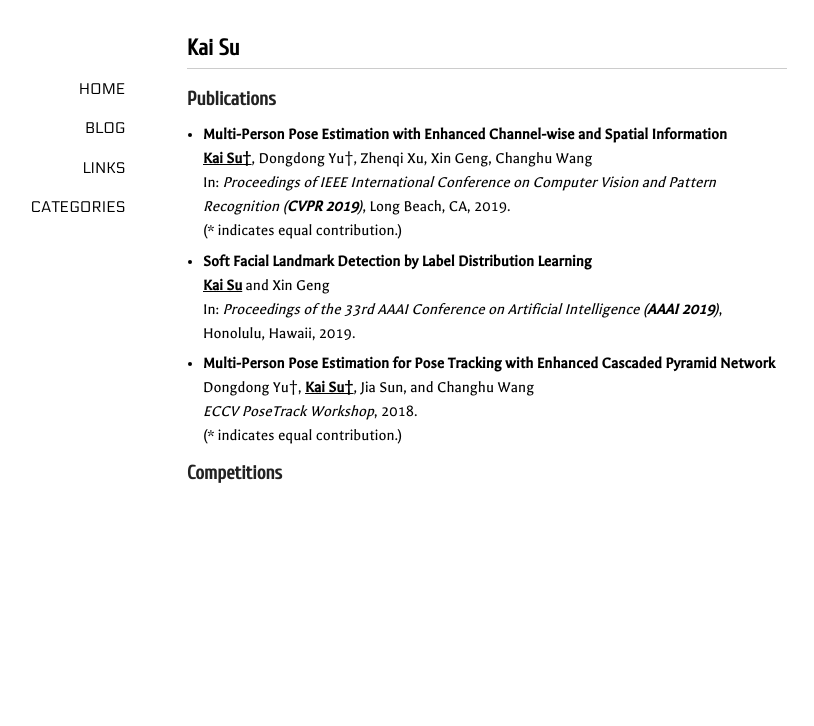
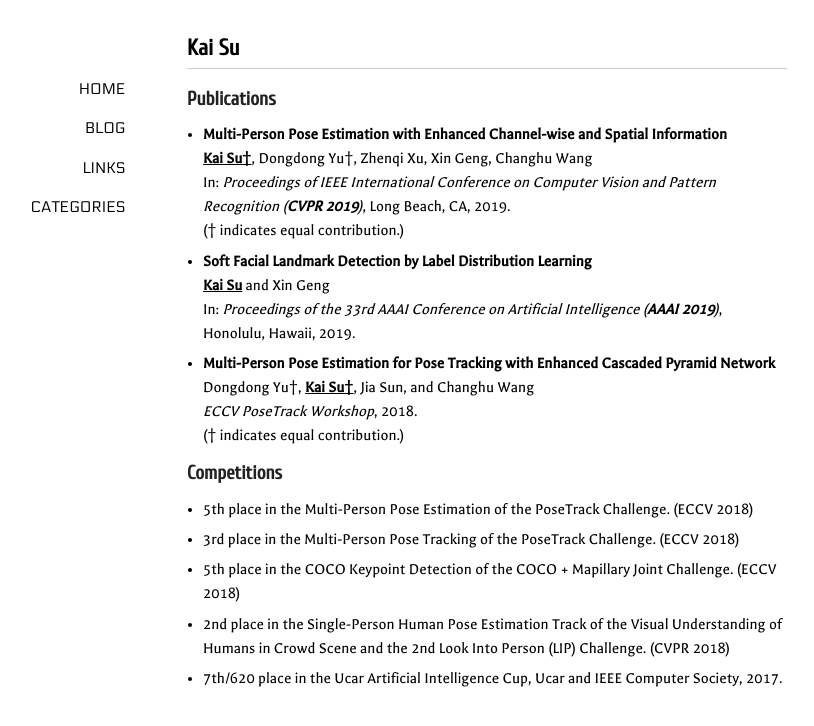
Before and after one commit to 7color94/7color94.github.io, a Jekyll site: the page built from index.md, in a window 1280 px wide. Shown: the top 726 px of the page, without its empty margins (153-967 px from the left). Built offline with Jekyll 4.4.1, drawn with Linux system fonts in a browser that asks for light colours; nearby versions of some CDN libraries.

Commit message:
update index

```diff
--- a/index.md
+++ b/index.md
@@ -9,13 +9,20 @@ comments: no
 - <b>Multi-Person Pose Estimation with Enhanced Channel-wise and Spatial Information</b> <br>
 <u><b>Kai Su&dagger;</b></u>, Dongdong Yu&dagger;, Zhenqi Xu, Xin Geng, Changhu Wang <br>
 In: <i>Proceedings of IEEE International Conference on Computer Vision and Pattern Recognition (<b>CVPR 2019</b>)</i>, Long Beach, CA, 2019. <br>
-(\* indicates equal contribution.)
+(&dagger; indicates equal contribution.)
 - <b>Soft Facial Landmark Detection by Label Distribution Learning</b> <br>
 <u><b>Kai Su</b></u> and Xin Geng <br>
 In: <i>Proceedings of the 33rd AAAI Conference on Artificial Intelligence (<b>AAAI 2019</b>)</i>, Honolulu, Hawaii, 2019.
 - <b>Multi-Person Pose Estimation for Pose Tracking with Enhanced Cascaded Pyramid Network</b> <br>
 Dongdong Yu&dagger;, <u><b>Kai Su&dagger;</b></u>, Jia Sun, and Changhu Wang <br>
 <i>ECCV PoseTrack Workshop</i>, 2018. <br>
-(\* indicates equal contribution.)
+(&dagger; indicates equal contribution.)
 
 ### Competitions
+
+- 5th place in the Multi-Person Pose Estimation of the PoseTrack Challenge. (ECCV 2018)
+- 3rd place in the Multi-Person Pose Tracking of the PoseTrack Challenge. (ECCV 2018)
+- 5th place in the COCO Keypoint Detection of the COCO + Mapillary Joint Challenge. (ECCV 2018)
+- 2nd place in the Single-Person Human Pose Estimation Track of the Visual Understanding of Humans
+in Crowd Scene and the 2nd Look Into Person (LIP) Challenge. (CVPR 2018)
+- 7th/620 place in the Ucar Artificial Intelligence Cup, Ucar and IEEE Computer Society, 2017.
```
